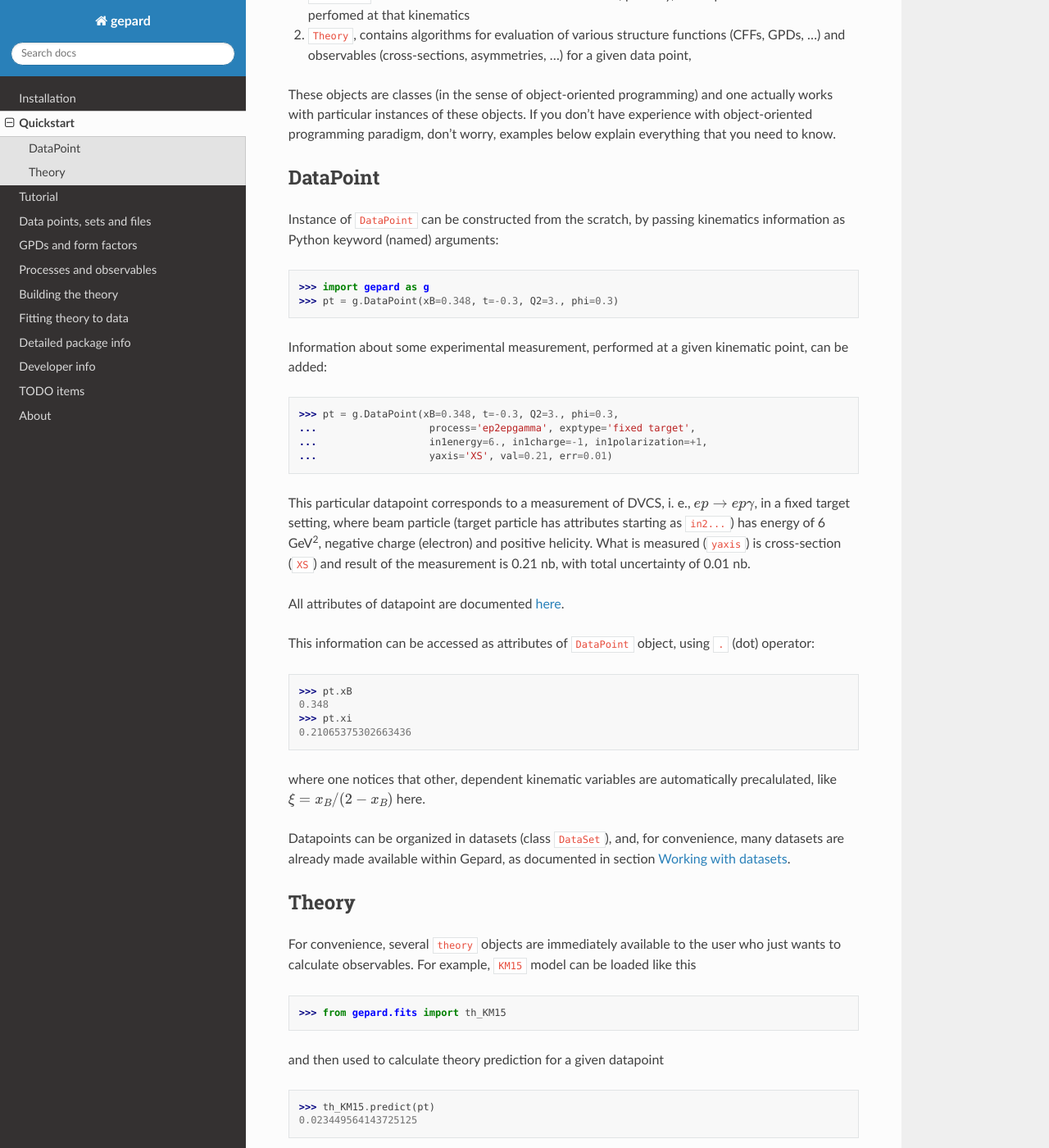
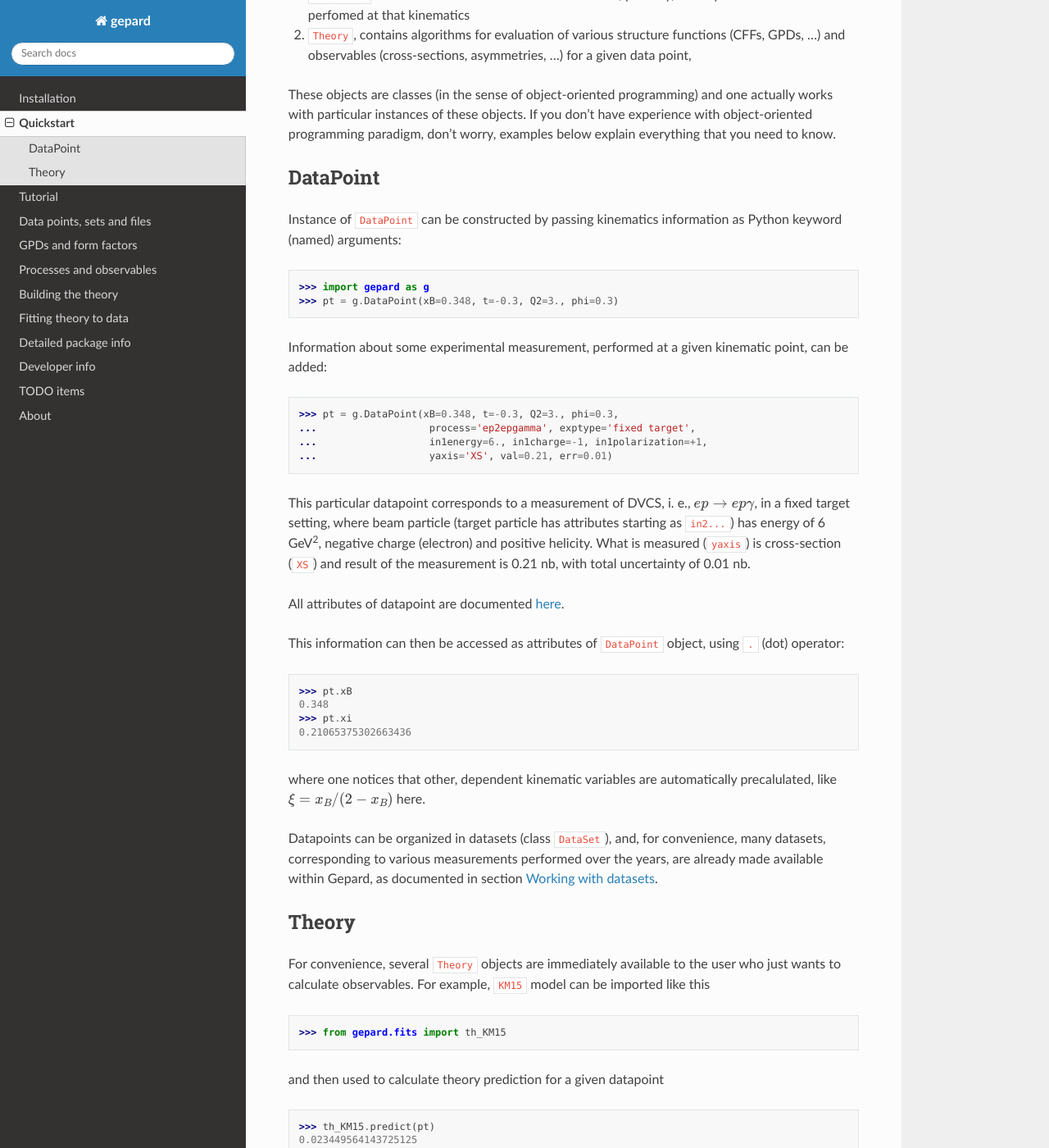
Before and after one commit to kkumer/gepard, a Sphinx documentation site: the page built from docs/source/quickstart.rst, in a window 1280 px wide and 1400 px high, scrolled down 226 px. Shown: the whole window at 82% size. Built offline with Sphinx 7.4.7 and the Read the Docs theme 2.0.0, drawn with Linux system fonts in a browser that asks for light colours; some of the changed text lies outside the part shown.

```diff
--- a/docs/source/quickstart.rst
+++ b/docs/source/quickstart.rst
@@ -20,7 +20,7 @@ examples below explain everything that you need to know.
 DataPoint
 ---------
 
-Instance of ``DataPoint`` can be constructed from the scratch, by passing
+Instance of ``DataPoint`` can be constructed by passing
 kinematics information as Python keyword (named) arguments:
 
 .. code-block:: python
@@ -49,7 +49,7 @@ measurement is 0.21 nb, with total uncertainty of 0.01 nb.
 All attributes of datapoint are documented :ref:`here<tab-datapoint-attributes>`.
 
 
-This information can be accessed as attributes of ``DataPoint`` object,
+This information can then be accessed as attributes of ``DataPoint`` object,
 using ``.`` (dot) operator:
 
 .. code-block:: python
@@ -63,15 +63,16 @@ where one notices that other, dependent kinematic variables are automatically
 precalulated, like :math:`\xi = x_B / (2 - x_B)` here.
 
 Datapoints can be organized in datasets (class ``DataSet``), and, for
-convenience, many datasets are already made available within Gepard,
+convenience, many datasets, corresponding to various measurements
+performed over the years, are already made available within Gepard,
 as documented in section :ref:`Working with datasets<sec-datasets>`.
 
 
 Theory
 ------
 
-For convenience, several ``theory`` objects are immediately available to the user
-who just wants to calculate observables. For example, ``KM15`` model can be loaded
+For convenience, several ``Theory`` objects are immediately available to the user
+who just wants to calculate observables. For example, ``KM15`` model can be imported
 like this
 
 .. code-block:: python
```
Also changed, not shown: other parts of docs/source/quickstart.rst (+2 -1 lines), docs/source/data.rst (+11 -0 lines).
